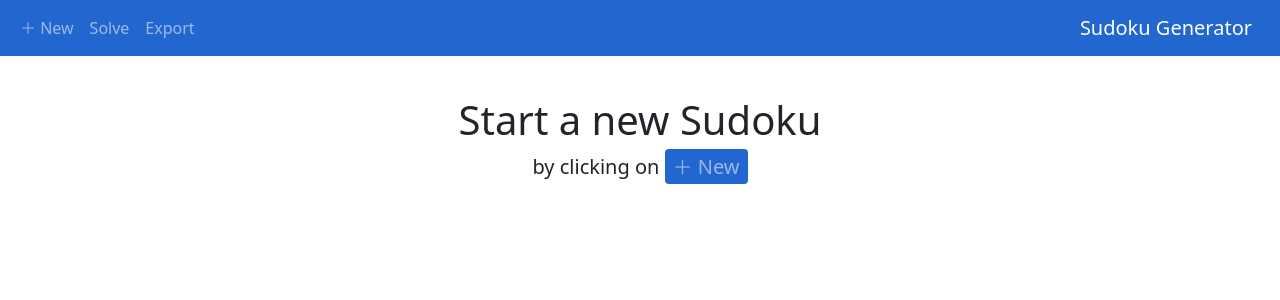
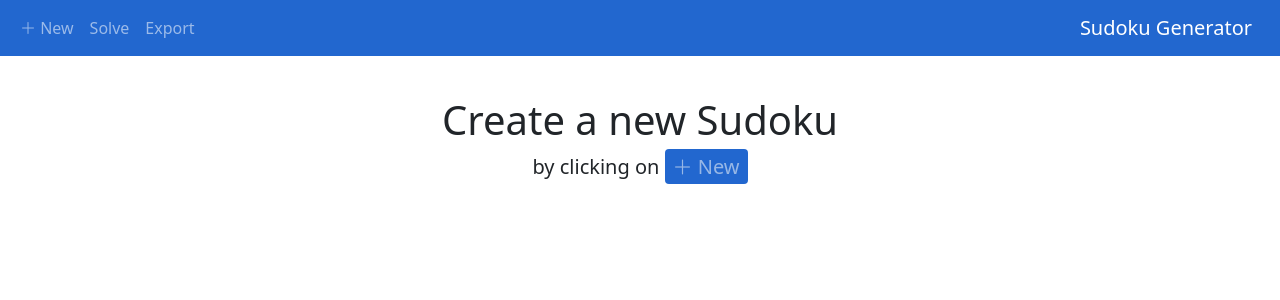
Before and after one commit to bliepp/sudoku-react, a React (Vite) app: page / in a window 1280 px wide. Shown: the top 300 px of the page. Built offline with nearby package versions, Linux system fonts and the light colour scheme.

Commit message:
Fix typos

```diff
--- a/src/index.jsx
+++ b/src/index.jsx
@@ -17,7 +17,7 @@ const router = createHashRouter([
                 path: "/",
                 element: (<>
                     <div className="mb-5"></div>
-                    <h1>Start a new Sudoku</h1>
+                    <h1 className="lead fs-1">Create a new Sudoku</h1>
                     <p className="lead">
                         by clicking on <span style={{"--bs-text-opacity": "0.55"}} className="bg-primary text-light rounded-1 px-2 py-1 d-lg-inline d-none"><i className="bi bi-plus-lg" /> New</span>
                         <span className="d-lg-none d-inline">
```
Also changed, not shown: src/Navbar.jsx (indentation only), 1 other file (tests, documents, lock files or other folders).
